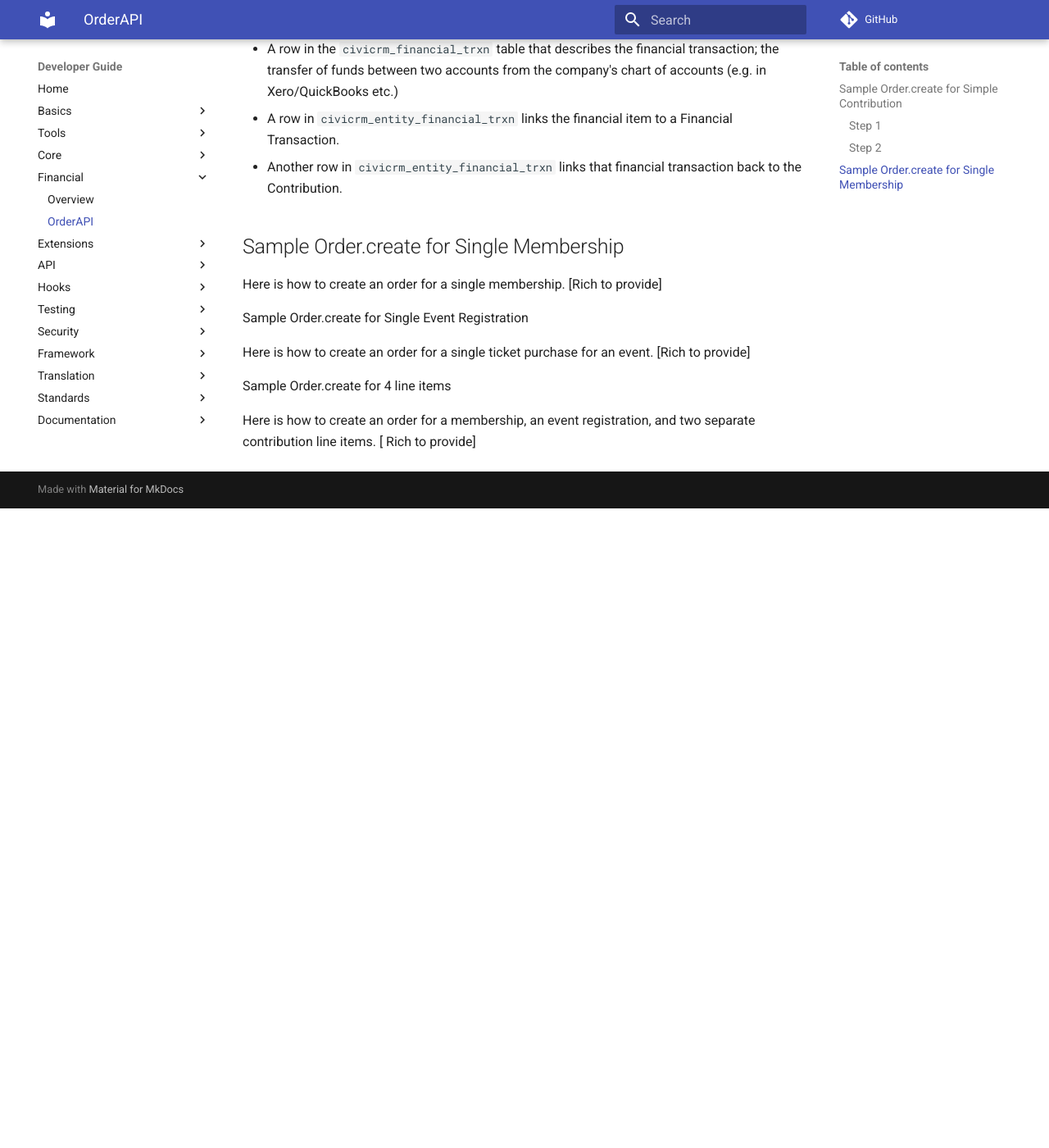
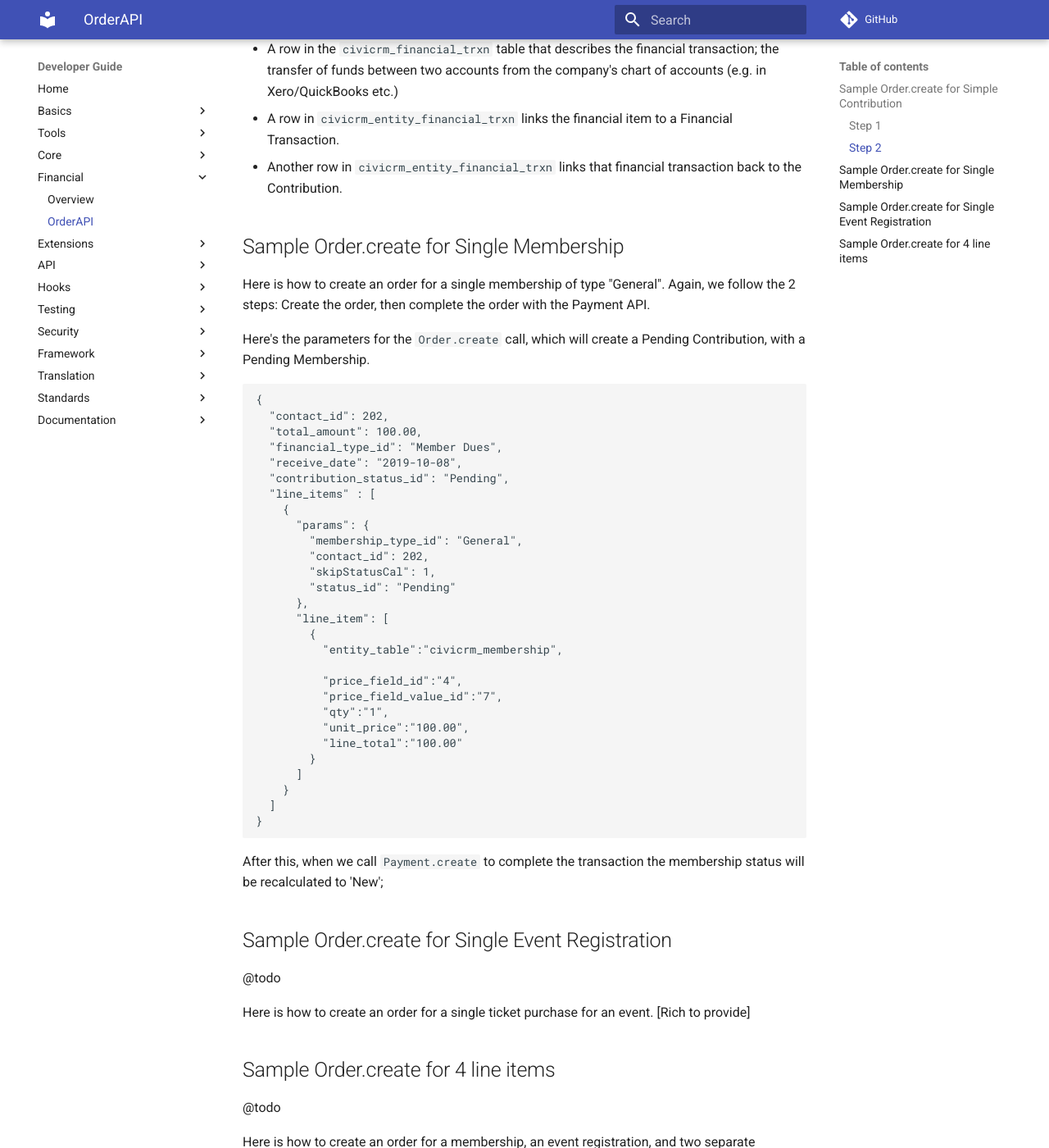
Before and after one commit to civicrm/civicrm-dev-docs, an MkDocs documentation site: the page built from docs/financial/OrderAPI.md, in a window 1280 px wide and 1400 px high, scrolled down 3963 px. Shown: the whole window at 82% size. Built offline with MkDocs 1.6.1 and Material for MkDocs 9.7.7, drawn with Linux system fonts in a browser that asks for light colours; comment, search, counter and statistics services are not loaded; old or Windows-style settings are respelled for this version of MkDocs; before the commit the page ends 4583 px from its top, so only the background shows below that; some of the changed text lies outside the part shown.

Commit message:
Add Order API example for creating membership

````diff
--- a/docs/financial/OrderAPI.md
+++ b/docs/financial/OrderAPI.md
@@ -32,14 +32,14 @@ Call `Order.create` with a structure like the below. Note that we always create
   "line_items" : [
     {
       "line_item": [
+        "params": { },
         {
           "qty": 1,
           "unit_price": 1.23,
           "line_total": 1.23,
           "price_field_id" : 1,
         }
-      ],
-      "params": { }
+      ]
     }
   ]
 }
@@ -160,14 +160,56 @@ Behind the scenes these API calls have created lots of financial records as list
 
 ## Sample Order.create for Single Membership
 
-Here is how to create an order for a single membership. [Rich to provide]
+Here is how to create an order for a single membership of type "General".
+Again, we follow the 2 steps: Create the order, then complete the order with
+the Payment API.
+
+Here's the parameters for the `Order.create` call, which will create a Pending
+Contribution, with a Pending Membership.
+
+```json
+{
+  "contact_id": 202,
+  "total_amount": 100.00,
+  "financial_type_id": "Member Dues",
+  "receive_date": "2019-10-08",
+  "contribution_status_id": "Pending",
+  "line_items" : [
+    {
+      "params": {
+        "membership_type_id": "General",
+        "contact_id": 202,
+        "skipStatusCal": 1,
+        "status_id": "Pending"
+      },
+      "line_item": [
+        {
+          "entity_table":"civicrm_membership",
+
+          "price_field_id":"4",
+          "price_field_value_id":"7",
+          "qty":"1",
+          "unit_price":"100.00",
+          "line_total":"100.00"
+        }
+      ]
+    }
+  ]
+}
+```
+
+After this, when we call `Payment.create` to complete the transaction the membership status will be recalculated to 'New';
 
 
-Sample Order.create for Single Event Registration
+## Sample Order.create for Single Event Registration
+
+@todo
 
 Here is how to create an order for a single ticket purchase for an event. [Rich to provide]
 
 
-Sample Order.create for 4 line items
+## Sample Order.create for 4 line items
+
+@todo
 
 Here is how to create an order for a membership, an event registration, and two separate contribution line items. [ Rich to provide]
````
